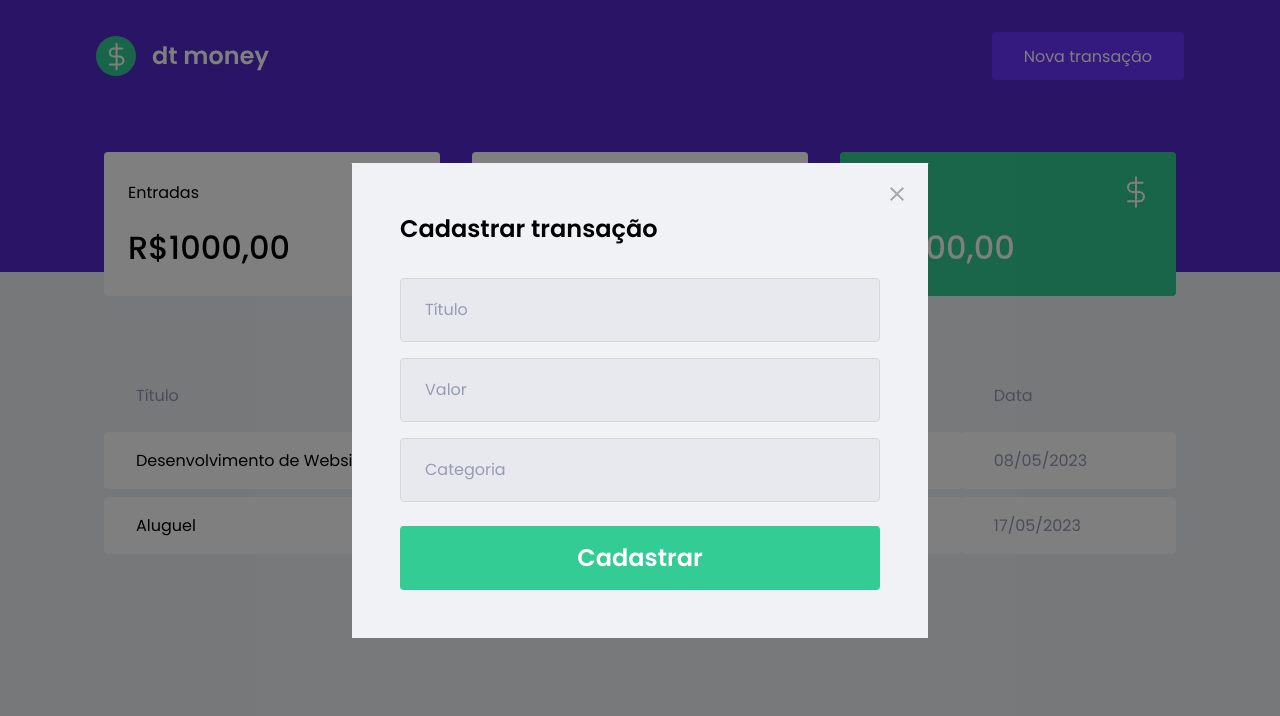
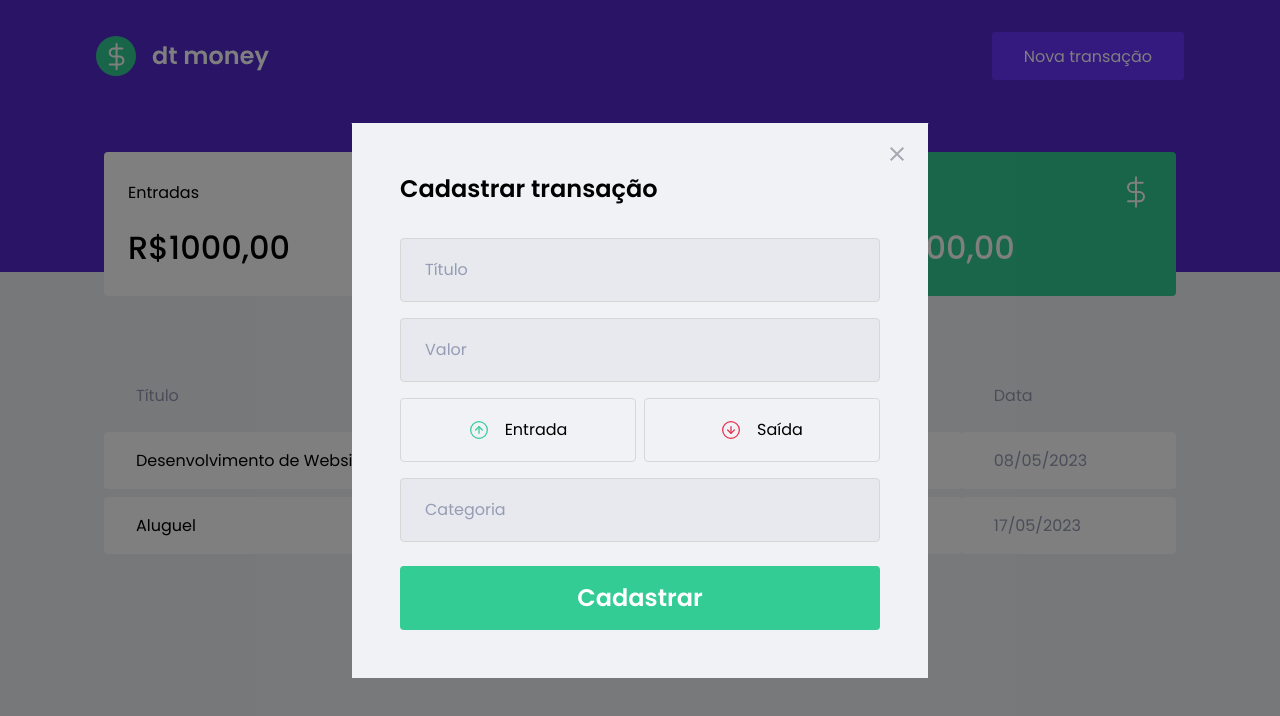
Before and after one commit to CCassolF/dtmoney, a React (Create React App) app: page / in a window 1280 px wide. Both pictures are taken after a click on the button "Nova transação". Shown: the top 716 px of the page. Built offline with nearby package versions, Linux system fonts and the light colour scheme; no server answers; what miragejs would draw is missing.

Commit message:
Criando botoes de tipo

```diff
--- a/package.json
+++ b/package.json
@@ -5,6 +5,7 @@
   "dependencies": {
     "axios": "^1.4.0",
     "miragejs": "^0.1.47",
+    "polished": "^4.2.2",
     "react": "^18.2.0",
     "react-dom": "^18.2.0",
     "react-modal": "^3.16.1",
--- a/src/components/NewTransactionModal/index.tsx
+++ b/src/components/NewTransactionModal/index.tsx
@@ -1,6 +1,9 @@
 import Modal from 'react-modal'
+import incomeImg from '../../assets/entradas.svg'
+import outcomeImg from '../../assets/saidas.svg'
 import closeImg from '../../assets/vector.svg'
-import { Container } from './styles'
+
+import { Container, TransactionTypeContainer } from './styles'
 
 interface NewTransactionModalProps {
   isOpen: boolean
@@ -36,6 +39,21 @@
           placeholder="Valor"
         />
 
+        <TransactionTypeContainer>
+          <button
+            type="button"
+          >
+            <img src={incomeImg} alt="Entrada" />
+            <span>Entrada</span>
+          </button>
+          <button
+            type="button"
+          >
+            <img src={outcomeImg} alt="Saída" />
+            <span>Saída</span>
+          </button>
+        </TransactionTypeContainer>
+
         <input
           placeholder="Categoria"
         />
--- a/src/components/NewTransactionModal/styles.ts
+++ b/src/components/NewTransactionModal/styles.ts
@@ -1,4 +1,5 @@
 import { styled } from "styled-components";
+import { darken } from 'polished'
 
 export const Container = styled.form`
   h2 {
@@ -47,3 +48,40 @@
     }
   }
 `
+
+export const TransactionTypeContainer = styled.div`
+  margin: 1rem 0;
+  display: grid;
+  grid-template-columns: 1fr 1fr;
+  gap: 0.5rem;
+
+  button {
+    height: 4rem;
+    border: 1px solid #D7D7D7;
+    border-radius: 0.25rem;
+
+    background: transparent;
+
+    display: flex;
+    align-items: center;
+    justify-content: center;
+
+    transition: border-color 0.2s;
+
+    &:hover {
+      border-color: ${darken(0.1, '#D7D7D7')};
+    }
+
+    img {
+      width: 20px;
+      height: 20px;
+    }
+
+    span {
+      display: inline-block;
+      margin-left: 1rem;
+      font-size: 1rem;
+      color: var(--text-title);
+    }
+  }
+`
```
Also changed, not shown: 1 other file (tests, documents, lock files or other folders).
